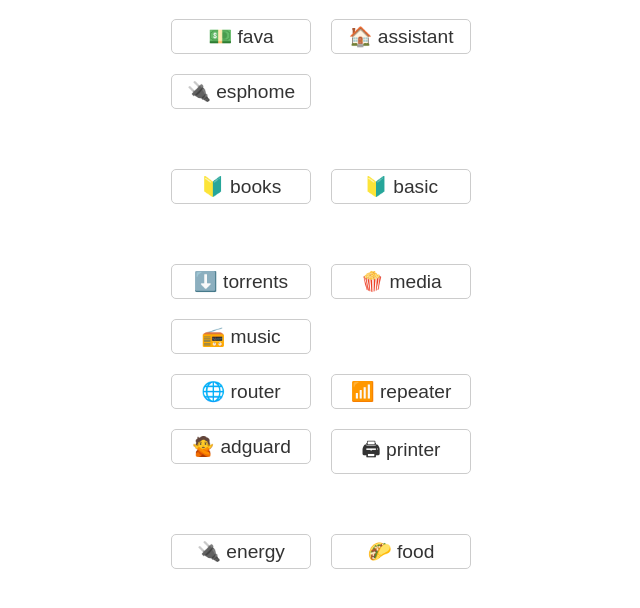
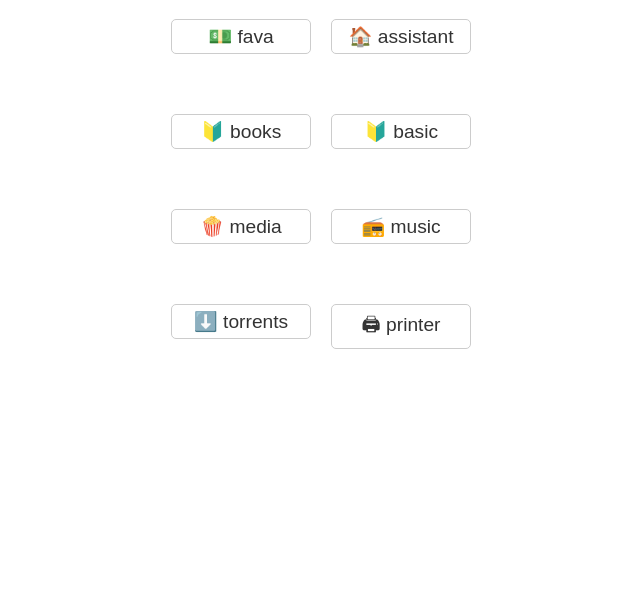
Before and after one commit to carderne/homeserver, a plain HTML site: page caddy/conf/index.html in a window 1280 px wide. Shown: the whole page, without its empty margins (319-959 px from the left). Drawn offline with Linux system fonts and the light colour scheme.

Commit message:
remove adguard and esphome

```diff
--- a/caddy/conf/index.html
+++ b/caddy/conf/index.html
@@ -42,26 +42,18 @@ a:hover {
 <div class="main">
   <p><a class="li" data-href="5000">💵 fava</a></p>
   <p><a class="li" data-href="8123">🏠 assistant</a></p>
-  <p><a class="li" data-href="6052">🔌 esphome</a></p>
-  <p class="sep"></p>
   <p class="sep"></p>
   <p class="sep"></p>
   <p><a class="li" data-href="5002">🔰 books</a></p>
   <p><a class="li" data-href="5002/basic">🔰 basic</a></p>
   <p class="sep"></p>
   <p class="sep"></p>
-  <p><a class="li" data-href="5004">⬇️ torrents</a></p>
   <p><a class="li" data-href="5009">🍿 media</a></p>
   <p><a href="http://192.168.1.5">📻 music</a></p>
   <p class="sep"></p>
-  <p><a href="http://192.168.1.1">🌐 router</a></p>
-  <p><a href="http://192.168.178.6">📶 repeater</a></p>
-  <p><a href="http://192.168.1.4" data-href="5005">🙅 adguard</a></p>
+  <p class="sep"></p>
+  <p><a class="li" data-href="5004">⬇️ torrents</a></p>
   <p><a class="li" data-href="631">🖨 printer</a></p>
-  <p class="sep"></p>
-  <p class="sep"></p>
-  <p><a href="https://rdrn.me/energy">🔌 energy</a></p>
-  <p><a href="https://food.rdrn.me">🌮 food</a></p>
 <div>
 <script type="text/javascript">
 Array.from(document.getElementsByClassName("li")).forEach((el) => {
```
Also changed, not shown: 1 other file.
